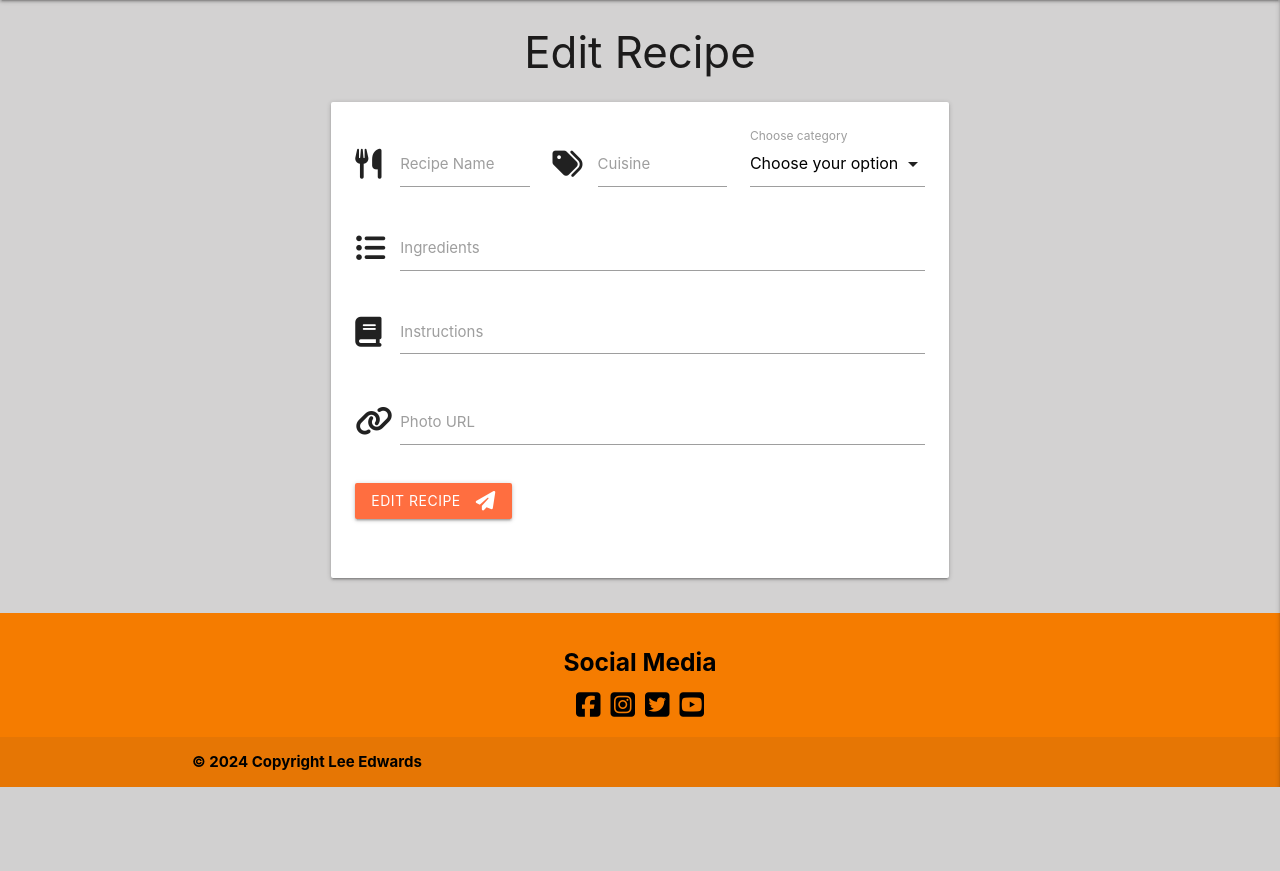
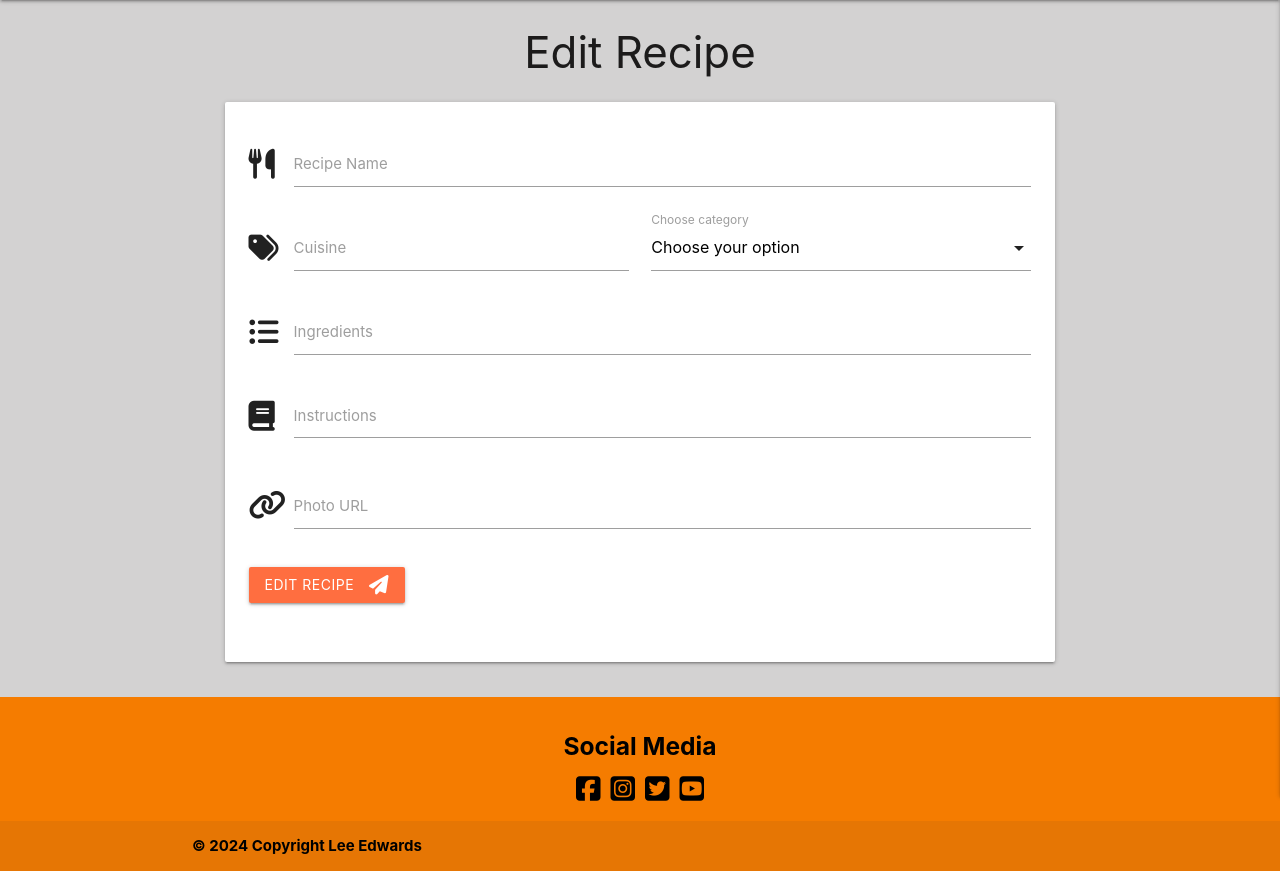
Before and after one commit to LeeEd1/MS3-project, a Flask app: template templates/edit_recipe.html in a window 1280 px wide. Shown: the part 64-935 px from the top of the page. Before the commit the page ends 851 px from the top, so only its background shows below. Run offline with Flask 3, Linux system fonts and the light colour scheme; the template is opened without the code that fills it, so the values that code supplies are empty; some libraries are stand-ins or nearby versions.

Commit message:
Correcting edit recipe form

```diff
--- a/templates/edit_recipe.html
+++ b/templates/edit_recipe.html
@@ -4,23 +4,23 @@
     <h3 class="center-align">Edit Recipe</h3>
     <!-- Edit recipe -->
     <div class="row">
-        <form class="col s12 m6 offset-m3" method="POST" action="{{ url_for('edit_recipe', recipe_id=recipe._id) }}">
+        <form class="col s12 m8 offset-m2" method="POST" action="{{ url_for('edit_recipe', recipe_id=recipe._id) }}">
             <div class="card-panel">
                 <div class="row">
                     <!-- Recipe name -->
-                    <div class="input-field col s12 m4">
+                    <div class="input-field col s12 m12">
                         <i class="prefix fas fa-utensils"></i>
                         <input id="recipe_name" name="recipe_name" type="text" class="validate" required value="{{ recipe.recipe_name }}">
                         <label for="recipe_name">Recipe Name</label>
                     </div>
                     <!-- Recipe cuisine -->
-                    <div class="input-field col s12 m4">
+                    <div class="input-field col s12 m6">
                         <i class="prefix fas fa-tags"></i>
                         <input id="cuisine" name="cuisine" type="text" class="validate" required value="{{ recipe.cuisine }}">
                         <label for="cuisine">Cuisine</label>
                     </div>
                     <!-- Category selection -->
-                    <div class="input-field col s12 m4">
+                    <div class="input-field col s12 m6">
                         <select id="category_name" name="category_name" class="validate" required>
                             <option value="" disabled selected>Choose your option</option>
                             {% for category in categories %}
```
